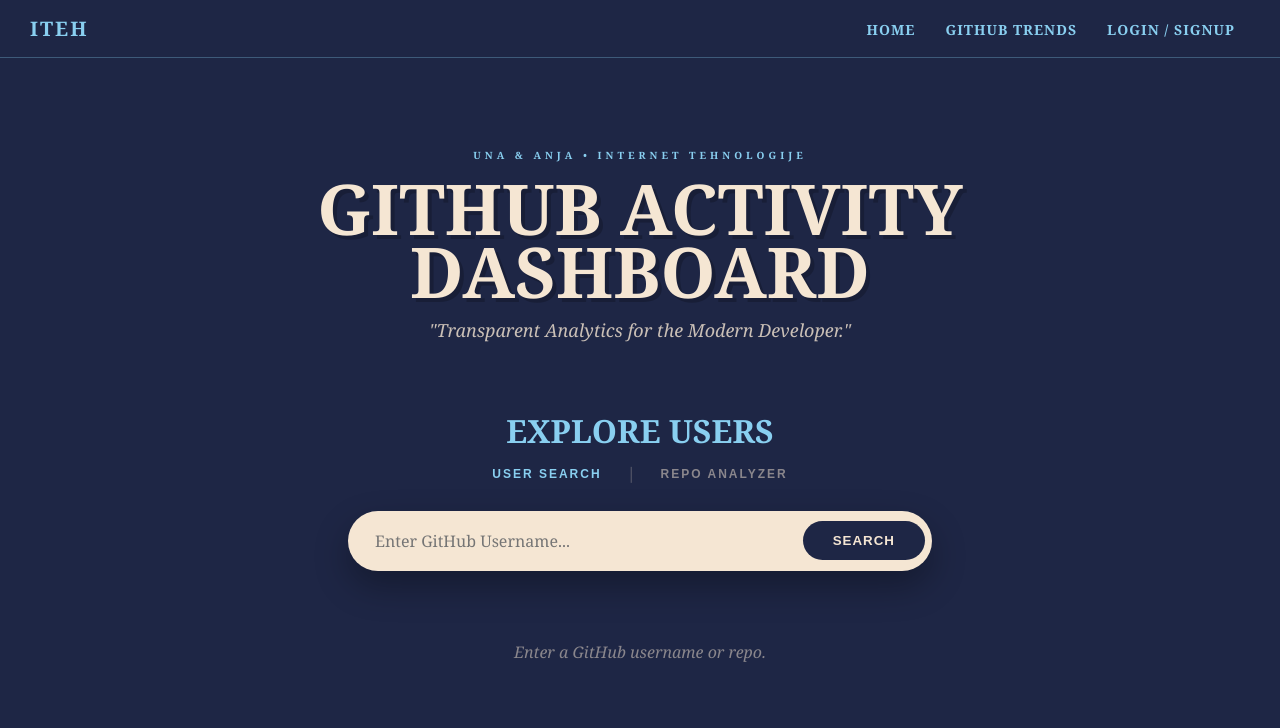
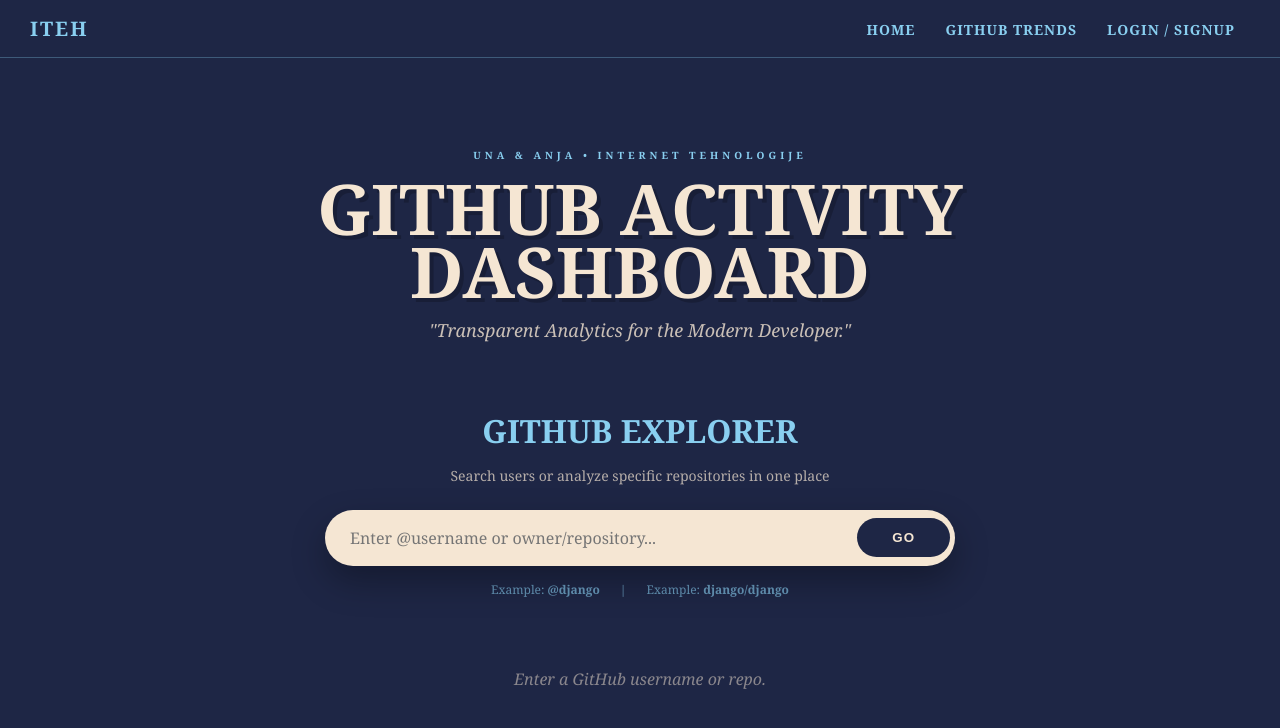
Before and after one commit to elab-development/internet-tehnologije-2025-githubactivitydashboard_2022_0175, a React (Create React App) app in the folder frontend/: page / in a window 1280 px wide. Shown: the top 728 px of the page. Built offline with nearby package versions, Linux system fonts and the light colour scheme.

Commit message:
feat: implement smart all-in-one search for users and repositories

```diff
--- a/frontend/src/App.js
+++ b/frontend/src/App.js
@@ -91,14 +91,22 @@
 
   const handleSearch = async () => {
     if (!username) return;
-    const isRepoSearch = username.includes('/');
+
+    // --- NOVO: Resetujemo prethodne rezultate da se ne bi mešali ---
+    setHasSearched(false);
+    setActivities([]);
+    setFilterType("All");
+
+    const cleanInput = username.trim().replace('@', ''); // Brišemo @ ako korisnik ukuca @username
+    const isRepoSearch = cleanInput.includes('/');
+
     const endpoint = !isRepoSearch
       ? 'http://localhost:5000/api/search/repositories'
       : 'http://localhost:5000/api/repository/details';
 
     const bodyData = !isRepoSearch
-      ? { query: username.trim(), user_id: isInApp ? currentUserId : null }
-      : { url: username.trim(), user_id: isInApp ? currentUserId : null };
+      ? { query: cleanInput, user_id: isInApp ? currentUserId : null }
+      : { url: cleanInput, user_id: isInApp ? currentUserId : null };
 
     try {
       const response = await fetch(endpoint, {
@@ -110,14 +118,11 @@
       const data = await response.json();
 
       if (response.ok) {
-        setActivities([]);
-        setFilterType("All");
-
         if (!isRepoSearch) {
-          // SLUČAJ 1: Pretraga korisnika (npr. torvalds)
+          // SLUČAJ 1: Pretraga korisnika
           setGithubData({
             isRepo: false,
-            repoName: "", // Bitno: nema repoa još uvek
+            repoName: "",
             avatar: data.avatar_url,
             repos: data.public_repos || 0,
             followers: data.followers || 0,
@@ -126,10 +131,12 @@
             owner: data.login
           });
         } else {
-          // SLUČAJ 2: Direktna pretraga repoa (npr. facebook/react)
+          // SLUČAJ 2: Direktna pretraga repoa
           const details = data.repo_data || data;
-          const ownerName = details.owner?.login || username.split('/')[0];
-          const repoSimpleName = details.name || username.split('/')[1];
+          const [urlOwner, urlRepo] = cleanInput.split('/');
+
+          const ownerName = details.owner?.login || urlOwner;
+          const repoSimpleName = details.name || urlRepo;
 
           setGithubData({
             isRepo: true,
@@ -141,14 +148,20 @@
             repos: details.forks_count || 0,
             owner: ownerName
           });
+
+          // Odmah vučemo feed jer smo u Repo mode-u
           loadActivityFeed(ownerName, repoSimpleName, "All");
         }
+
+        // Tek kad je sve spremno, prikazujemo rezultate
         setHasSearched(true);
+
       } else {
         alert(data.error || "Nije pronađeno");
       }
     } catch (error) {
       console.error("Greška pri povezivanju:", error);
+      alert("Server nije dostupan. Proveri backend.");
     }
   };
 
--- a/frontend/src/components/SearchBox.js
+++ b/frontend/src/components/SearchBox.js
@@ -1,45 +1,23 @@
-import React, { useState } from 'react';
+import React from 'react';
 
 const SearchBox = ({ username, setUsername, handleSearch }) => {
-  // Lokalni state da pratimo da li tražimo korisnika ili repo
-  const [searchType, setSearchType] = useState('user'); // 'user' ili 'repo'
-
-  const toggleStyle = (active) => ({
-    background: 'none',
-    border: 'none',
-    color: active ? '#89cff0' : '#f5e6d3',
-    cursor: 'pointer',
-    fontSize: '12px',
-    fontWeight: 'bold',
-    letterSpacing: '2px',
-    textTransform: 'uppercase',
-    padding: '5px 15px',
-    opacity: active ? 1 : 0.5,
-    transition: 'all 0.3s ease'
-  });
-
   return (
     <div style={{ marginBottom: '50px', width: '100%', textAlign: 'center' }}>
-      <h2 style={{ fontFamily: '"Georgia", serif', fontSize: '32px', color: '#89cff0', marginBottom: '10px', textTransform: 'uppercase' }}>
-        {searchType === 'user' ? 'Explore Users' : 'Analyze Repository'}
+      {/* Jedan naslov koji obuhvata sve */}
+      <h2 style={{
+        fontFamily: '"Georgia", serif',
+        fontSize: '32px',
+        color: '#89cff0',
+        marginBottom: '5px',
+        textTransform: 'uppercase'
+      }}>
+        GitHub Explorer
       </h2>
 
-      {/* Prekidač između User i Repo pretrage */}
-      <div style={{ marginBottom: '25px', display: 'flex', justifyContent: 'center', gap: '10px' }}>
-        <button
-          onClick={() => setSearchType('user')}
-          style={toggleStyle(searchType === 'user')}
-        >
-          User Search
-        </button>
-        <span style={{ color: '#f5e6d3', opacity: 0.3 }}>|</span>
-        <button
-          onClick={() => setSearchType('repo')}
-          style={toggleStyle(searchType === 'repo')}
-        >
-          Repo Analyzer
-        </button>
-      </div>
+      {/* Podnaslov koji objašnjava svestranost */}
+      <p style={{ color: '#f5e6d3', opacity: 0.7, marginBottom: '25px', fontSize: '14px' }}>
+        Search users or analyze specific repositories in one place
+      </p>
 
       <div style={{
         display: 'flex',
@@ -47,21 +25,20 @@
         borderRadius: '50px',
         padding: '5px 5px 5px 25px',
         width: '100%',
-        maxWidth: '550px',
+        maxWidth: '600px',
         margin: '0 auto',
         alignItems: 'center',
         boxShadow: '0 15px 35px rgba(0,0,0,0.3)',
-        border: searchType === 'repo' ? '2px solid #89cff0' : '2px solid transparent',
-        transition: 'border 0.3s ease'
       }}>
         <input
           type="text"
-          placeholder={searchType === 'user' ? "Enter GitHub Username..." : "owner/repository (or paste URL)..."}
+          // Placeholder koji "edukuje" korisnika o obe opcije
+          placeholder="Enter @username or owner/repository..."
           value={username}
           onChange={(e) => setUsername(e.target.value)}
           onKeyDown={(e) => {
             if (e.key === 'Enter') {
-              handleSearch(searchType); // Šaljemo tip pretrage u App.js
+              handleSearch(); // Samo poziva funkciju, bez slanja tipa
             }
           }}
           style={{
@@ -76,27 +53,28 @@
           }}
         />
         <button
-          onClick={() => handleSearch(searchType)} // Šaljemo tip pretrage u App.js
+          onClick={() => handleSearch()}
           style={{
             backgroundColor: '#1e2645',
             color: '#f5e6d3',
             border: 'none',
-            padding: '12px 30px',
+            padding: '12px 35px',
             borderRadius: '50px',
             fontWeight: 'bold',
             cursor: 'pointer',
             textTransform: 'uppercase',
             letterSpacing: '1px'
           }}>
-          {searchType === 'user' ? 'Search' : 'Analyze'}
+          Go
         </button>
       </div>
 
-      {searchType === 'repo' && (
-        <p style={{ fontSize: '11px', color: '#89cff0', marginTop: '15px', opacity: 0.8 }}>
-          Tip: You can paste the full GitHub URL or just "user/repo"
-        </p>
-      )}
+      {/* Mali vizuelni hintovi ispod koji razbijaju iluziju */}
+      <div style={{ marginTop: '15px', display: 'flex', justifyContent: 'center', gap: '20px', fontSize: '12px', color: '#89cff0', opacity: 0.6 }}>
+         <span>Example: <b>@django</b></span>
+         <span>|</span>
+         <span>Example: <b>django/django</b></span>
+      </div>
     </div>
   );
 };
```
